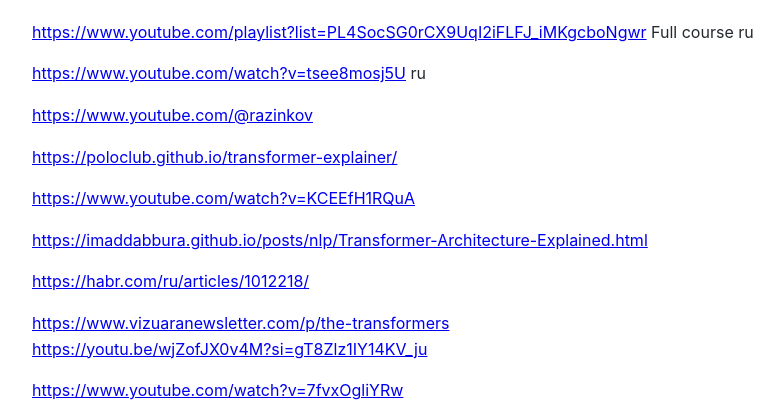
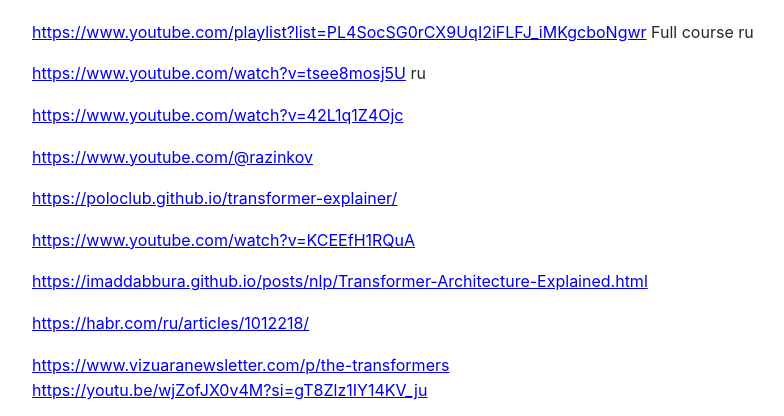
Before and after one commit to Michael-Lubinsky/michael-lubinsky.github.com, a Jekyll site: the page built from ml/transformer.md, in a window 1280 px wide and 900 px high, scrolled down 1003 px, cut to the strip 155-571 px from the top of the window. Shown: the whole strip, without its empty margins (158-942 px from the left). Built offline with Jekyll 4.4.1, drawn with Linux system fonts in a browser that asks for light colours; our own code applies the rules of GitHub Pages for plain Markdown files.

Commit message:
Update transformer.md

```diff
--- a/ml/transformer.md
+++ b/ml/transformer.md
@@ -5,6 +5,8 @@
 <https://www.youtube.com/playlist?list=PL4SocSG0rCX9UqI2iFLFJ_iMKgcboNgwr> Full course ru
 
 <https://www.youtube.com/watch?v=tsee8mosj5U> ru
+
+<https://www.youtube.com/watch?v=42L1q1Z4Ojc>
 
 <https://www.youtube.com/@razinkov>
 
```
